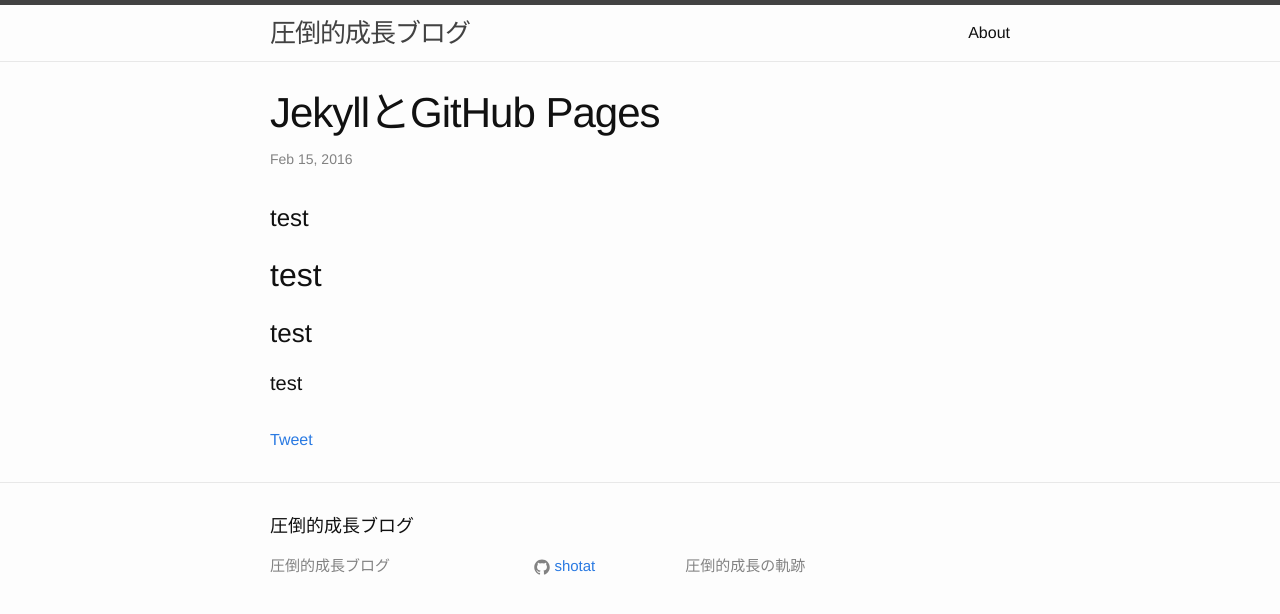
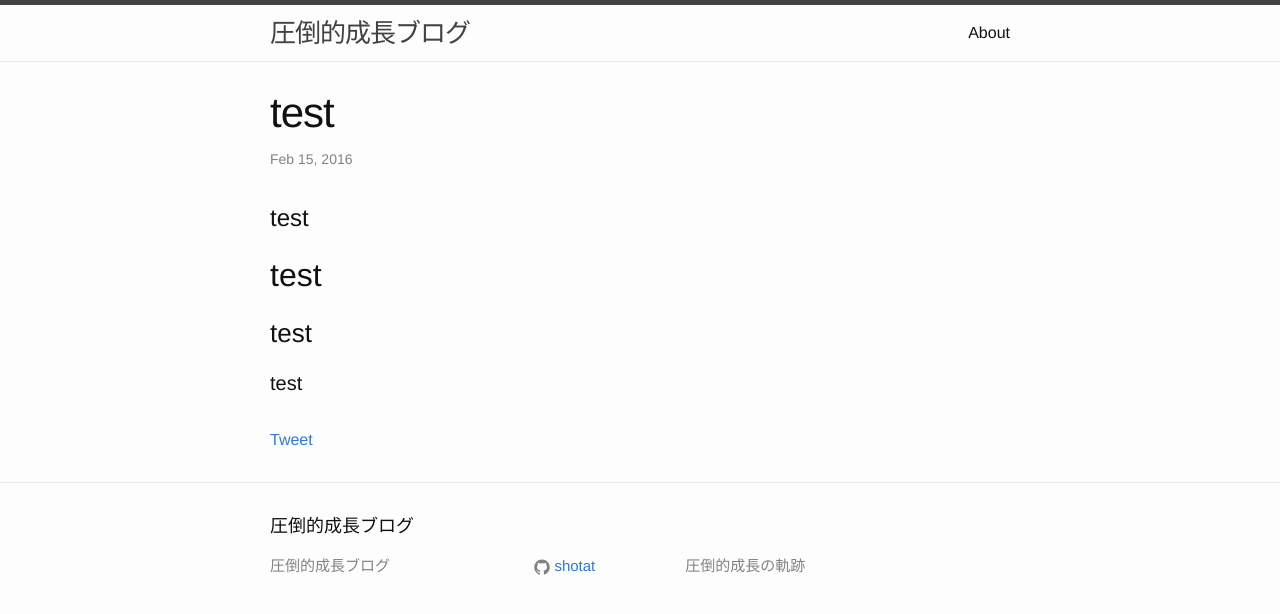
Before and after one commit to shotat/shotat.github.io, a Jekyll site: the page built from _posts/2016-02-15-test.markdown, in a window 1280 px wide. Shown: the top 614 px of the page. Built offline with Jekyll 4.4.1, drawn with Linux system fonts in a browser that asks for light colours; comment, search, counter and statistics services are not loaded.

Commit message:
update test

```diff
--- a/_posts/2016-02-15-test.markdown
+++ b/_posts/2016-02-15-test.markdown
@@ -1,12 +1,15 @@
 ---
 layout: post
-title:  "JekyllとGitHub Pages"
+title:  "test"
 date:   2016-02-15 23:40:02 +0900
 categories: jekyll update
 ---
 
 
 # test
+
 ## test
+
 ### test
+
 #### test
```
